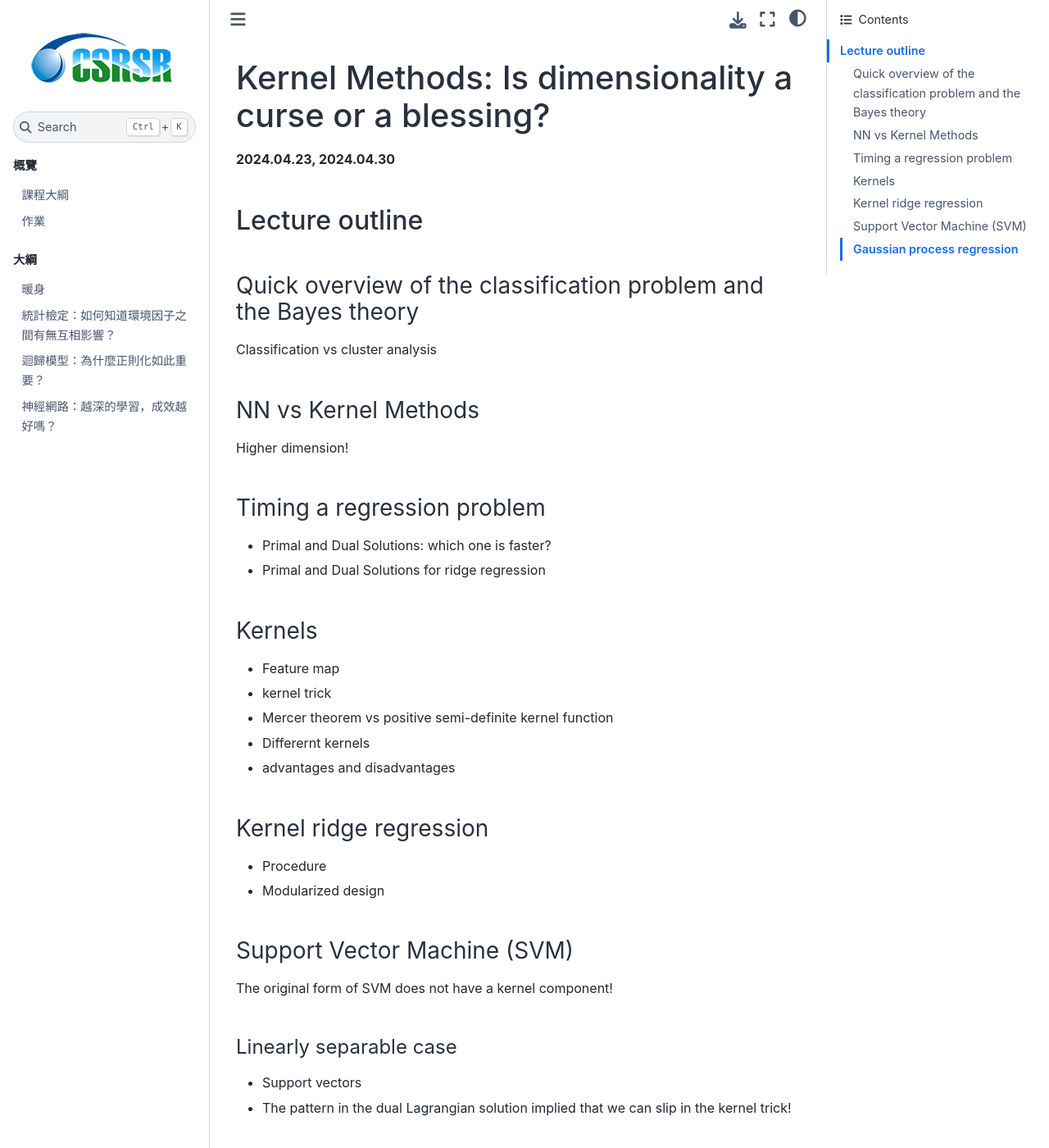
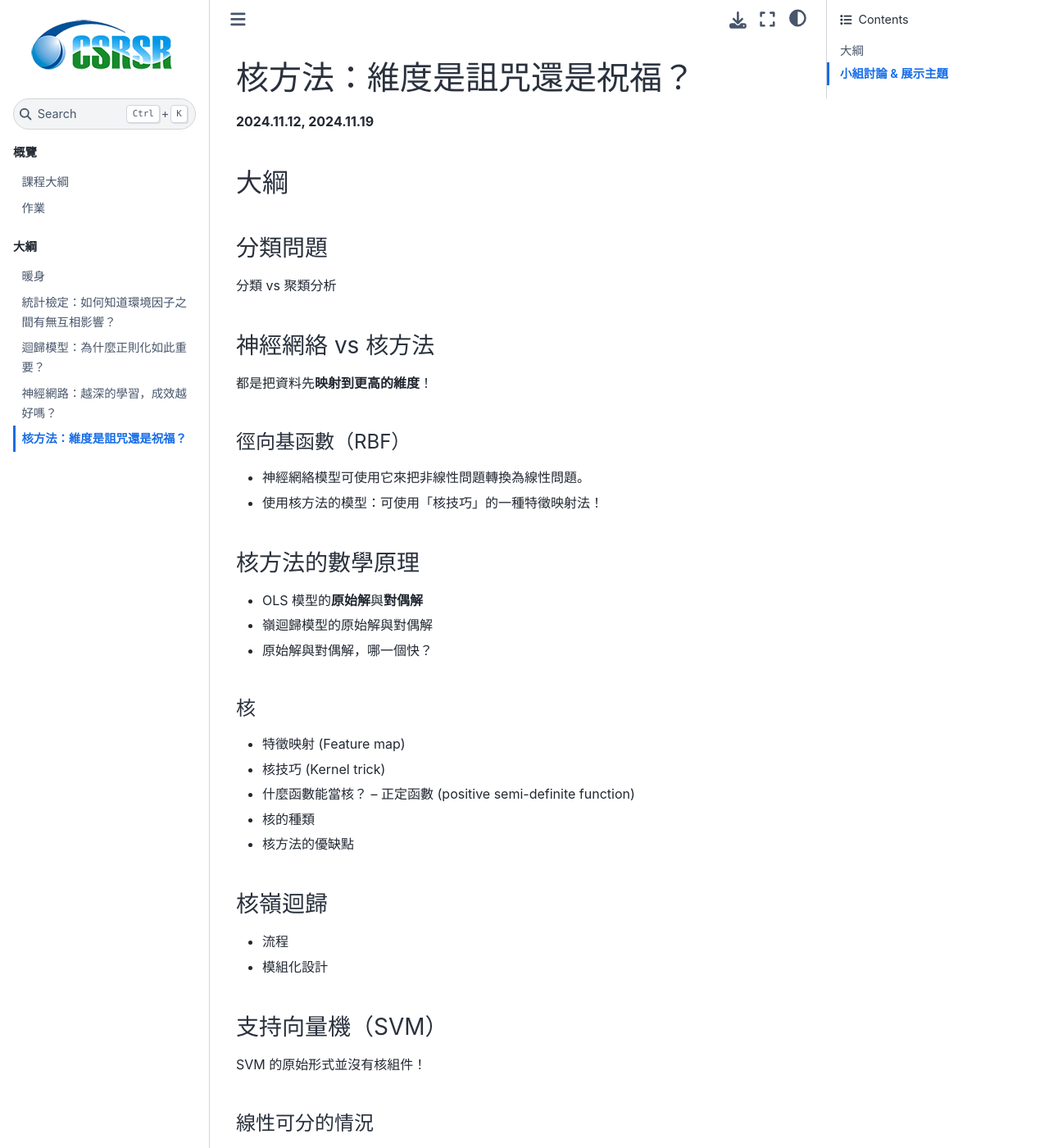
Before and after one commit to whyjz/ncu-env-data-science-zhtw, a Jupyter Book: the page built from docs/outlines/lecture8-9.md, in a window 1280 px wide and 1400 px high. Shown: the whole window at 82% size. Built offline with Jupyter Book 1.0.4 settings and Sphinx 7.4.7 and the Sphinx Book theme 1.1.4, drawn with Linux system fonts in a browser that asks for light colours; some of the changed text lies outside the part shown.

Commit message:
Update L8-9

```diff
--- a/docs/_toc.yml
+++ b/docs/_toc.yml
@@ -12,6 +12,6 @@ parts:
     - file: outlines/lecture2-3
     - file: outlines/lecture4-5
     - file: outlines/lecture6-7
-    # - file: outlines/lecture8-9
+    - file: outlines/lecture8-9
     # - file: outlines/lecture10-11
     # - file: outlines/lecture12
--- a/docs/assignments.md
+++ b/docs/assignments.md
@@ -27,13 +27,13 @@
 - 6.5: `SWE_tele.csv`
 - 6.6: `YVR_prcp_training.csv` & `YVR_prcp_testing.csv`
 
-<!-- ## Problem set #4
+## 問題集 #4
 
-1. Complete Exercise 12.1 in Hsieh's book.
-2. Following the first question, use the support vector machine to classify the forest types in the given dataset. Feel free to choose one-versus-the-rest or one-versus-one approach (and specify your choice). Train using the first two predictors and compare the results with the linear discriminant analysis.
-3. Generate a synthetic signal with added noise $y = \sin x + 0.5 \times \mathcal{N}(0, 1)$ and collect 40 data points that are distributed within the range $x = [0, 4\pi]$. Now use (a) ridge regression, (b) kernel ridge regression, and (c) Gaussian progress regression to model the data and give the prediction at the range $x = [0, 8\pi]$ with visualization. Describe and justify your kernel selection and hyperparameter tuning process whenever necessary. Compare the results from three regression methods.
+1. 完成 Hsieh 書中的 Exercise 12.1。使用資料：`forest_testing.csv` & `forest_testing.csv`
+2. 承上題，使用支持向量機（SVM）對同數據集中的森林類型進行分類。可以自由選擇「一對多」或「一對一」的方法，不過須註明你的選擇。使用前兩個預測變數進行訓練，並將本題與上題的結果進行比較。
+3. 產生一個含有噪訊的合成訊號 $y = \sin x + 0.5 \times \mathcal{N}(0, 1)$，然後在 $x = [0, 4\pi]$ 的區間內產生 40 個資料點。使用 (a) 嶺迴歸、(b) 核嶺迴歸，以及 (c) 高斯過程迴歸來建構模型，並且在 $x = [0, 8\pi]$ 的區間內做出模型的預測。詳細描述並解釋你是怎麼決定或調整使用的核與其他超參數，有必要的話也可包含超參數調校的流程。最後，把結果盡可能地視覺化，並比較三種迴歸模型的結果。
 
-## Problem set #5
+<!-- ## Problem set #5
 
 Complete the following exercises in Hsieh's book with the specified requirements:
 
--- a/docs/outlines/lecture8-9.md
+++ b/docs/outlines/lecture8-9.md
@@ -1,50 +1,57 @@
-# Kernel Methods: Is dimensionality a curse or a blessing?
+# 核方法：維度是詛咒還是祝福？
 
-**2024.04.23, 2024.04.30**
+**2024.11.12, 2024.11.19**
 
-## Lecture outline
+## 大綱
 
-### Quick overview of the classification problem and the Bayes theory
+### 分類問題
+分類 vs 聚類分析
 
-Classification vs cluster analysis
 
-### NN vs Kernel Methods
+### 神經網絡 vs 核方法
+都是把資料先**映射到更高的維度**！
 
-Higher dimension!
+#### 徑向基函數（RBF）
 
-### Timing a regression problem
+- 神經網絡模型可使用它來把非線性問題轉換為線性問題。
+- 使用核方法的模型：可使用「核技巧」的一種特徵映射法！
 
-- Primal and Dual Solutions: which one is faster?
-- Primal and Dual Solutions for ridge regression
+### 核方法的數學原理
 
-### Kernels
+- OLS 模型的**原始解**與**對偶解**
+- 嶺迴歸模型的原始解與對偶解
+- 原始解與對偶解，哪一個快？
 
-- Feature map
-- kernel trick
-- Mercer theorem vs positive semi-definite kernel function
-- Differernt kernels
-- advantages and disadvantages
+#### 核
 
-### Kernel ridge regression
+- 特徵映射 (Feature map)
+- 核技巧 (Kernel trick)
+- 什麼函數能當核？ -- 正定函數 (positive semi-definite function)
+- 核的種類
+- 核方法的優缺點
 
-- Procedure
-- Modularized design
+### 核嶺迴歸
 
-### Support Vector Machine (SVM)
+- 流程
+- 模組化設計
 
-The original form of SVM does not have a kernel component!
+### 支持向量機（SVM）
+SVM 的原始形式並沒有核組件！
 
-#### Linearly separable case
-- Support vectors
-- The pattern in the dual Lagrangian solution implied that we can slip in the kernel trick!
+#### 線性可分的情況
+- 支持向量
+- 在對偶拉格朗日解中的模式暗示我們可以使用核技巧！
 
-#### Non-linear SVM
-
+#### 非線性 SVM
 $\textbf{x}_n^T\textbf{x}_j$ -> $K(\textbf{x}_n, \textbf{x}_j) \equiv \phi^T(\textbf{x}_n)\phi(\textbf{x}_j) $
 
-### Gaussian process regression
+### 高斯過程迴歸
+- 地理統計學
+- 使用共變異數進行空間內插
+- 使用核技巧來評估共變異數矩陣
 
-- Geostatistics
-- Covariance-based interpolation where kernels are used for evaluating the (believed) covariance matrix
+額外參考資料: [Görtler, et al., "A Visual Exploration of Gaussian Processes", Distill, 2019.](https://distill.pub/2019/visual-exploration-gaussian-processes/)
 
-Resources: [Görtler, et al., "A Visual Exploration of Gaussian Processes", Distill, 2019.](https://distill.pub/2019/visual-exploration-gaussian-processes/)
+## 小組討論 & 展示主題
+
+1. Github Pages
```
Also changed, not shown: docs/outlines/lecture6-7.md (+2 -7 lines), docs/syllabus.md (+1 -1 lines).
